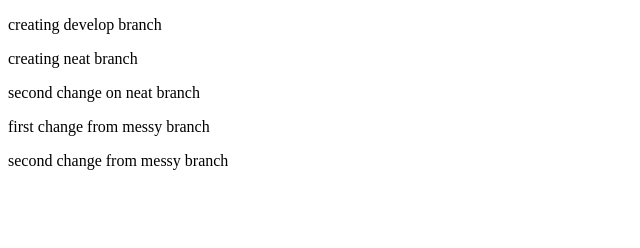
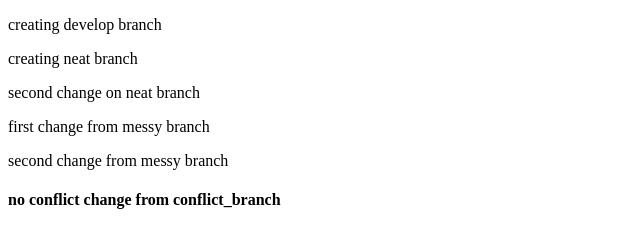
Before and after one commit to NinaMohs4/GitCollaboration, a plain HTML site: page index.html in a window 1280 px wide. Shown: the whole page, without its empty margins (0-640 px from the left). Drawn offline with Linux system fonts and the light colour scheme.

Commit message:
make a non-conflicting change in conflict_branch

```diff
--- a/index.html
+++ b/index.html
@@ -10,6 +10,7 @@
     <p>second change on neat branch</p>
     <p>first change from messy branch</p>
     <p>second change from messy branch</p>
+    <h4>no conflict change from conflict_branch</h4>
   </head>
   <body></body>
 </html>
```
